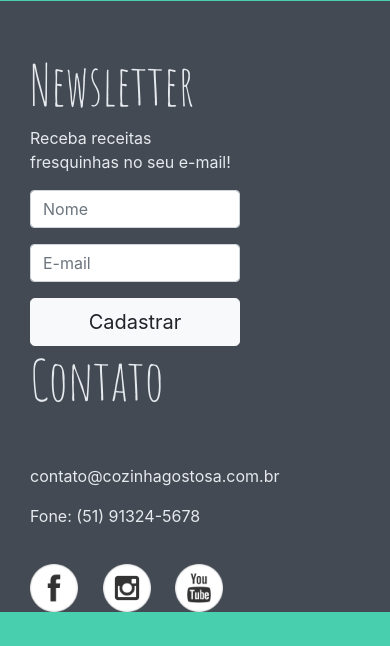
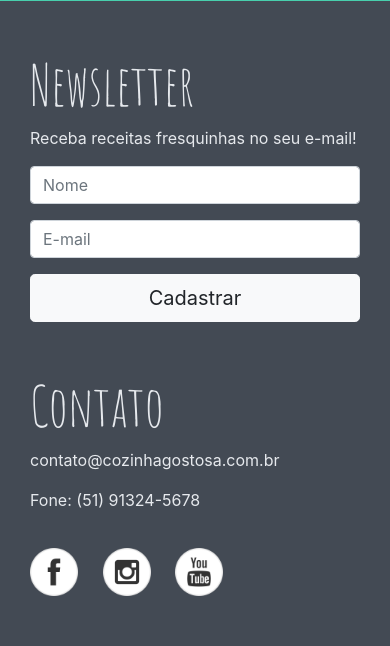
Before and after one commit to marchandrs/portfolio-receitas, a PHP site: page / in a window 390 px wide. Shown: the part 4164-4810 px from the top of the page. Before the commit the page ends 4776 px from the top, so only its background shows below. Run offline with PHP 8.4, Linux system fonts and the light colour scheme.

Commit message:
fixed bottom section responsiveness

```diff
--- a/css/main.css
+++ b/css/main.css
@@ -118,17 +118,6 @@ nav span:hover {
   font-size: 3.5rem;
 }
 
-@media only screen and (min-width: 730px) {
-  .top-section {
-    min-height: 200px;
-  }
-
-  .menu {
-    padding-left: 20vw;
-    padding-right: 20vw;
-  }
-}
-
 .videos-container {
   margin-top: 20px;
 }
@@ -164,8 +153,30 @@ nav span:hover {
   width: 48px;
   margin-right: 20px;
   margin-top: 20px;
+  margin-bottom: 50px;
 }
 
 .contato-email {
   margin-top: 50px;
 }
+
+@media only screen and (min-width: 730px) {
+  .top-section {
+    min-height: 200px;
+  }
+
+  .menu {
+    padding-left: 20vw;
+    padding-right: 20vw;
+  }
+}
+
+@media only screen and (max-width: 767.98px) {
+  .contato-header {
+    margin-top: 50px;
+  }
+
+  .contato-email {
+    margin-top: 0px;
+  }
+}
--- a/index.html
+++ b/index.html
@@ -152,7 +152,7 @@
     <div class="container-fluid bottom-section">
       <div class="container">
         <div class="row">
-          <div class="col-8">
+          <div class="col-sm-12 col-md-7">
             <div class="section-header">
               <h2>Newsletter</h2>
               <p>Receba receitas fresquinhas no seu e-mail!</p>
@@ -180,9 +180,9 @@
               </div>
             </form>
           </div>
-          <div class="col offset-md-1">
+          <div class="col offset-lg-1">
             <div class="section-header">
-              <h2>Contato</h2>
+              <h2 class="contato-header">Contato</h2>
               <p class="contato-email">contato@cozinhagostosa.com.br</p>
               <p>Fone: (51) 91324-5678</p>
               <span class="social-media-icons">
```
